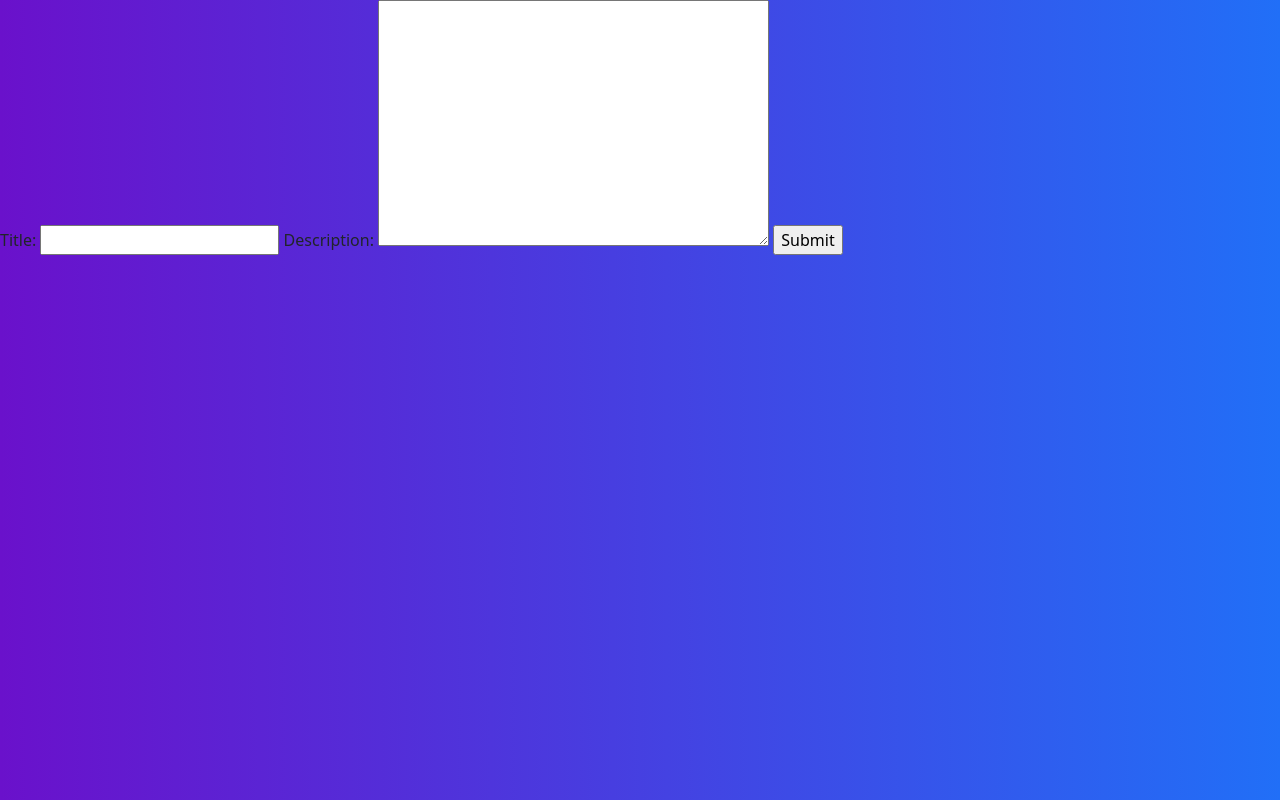
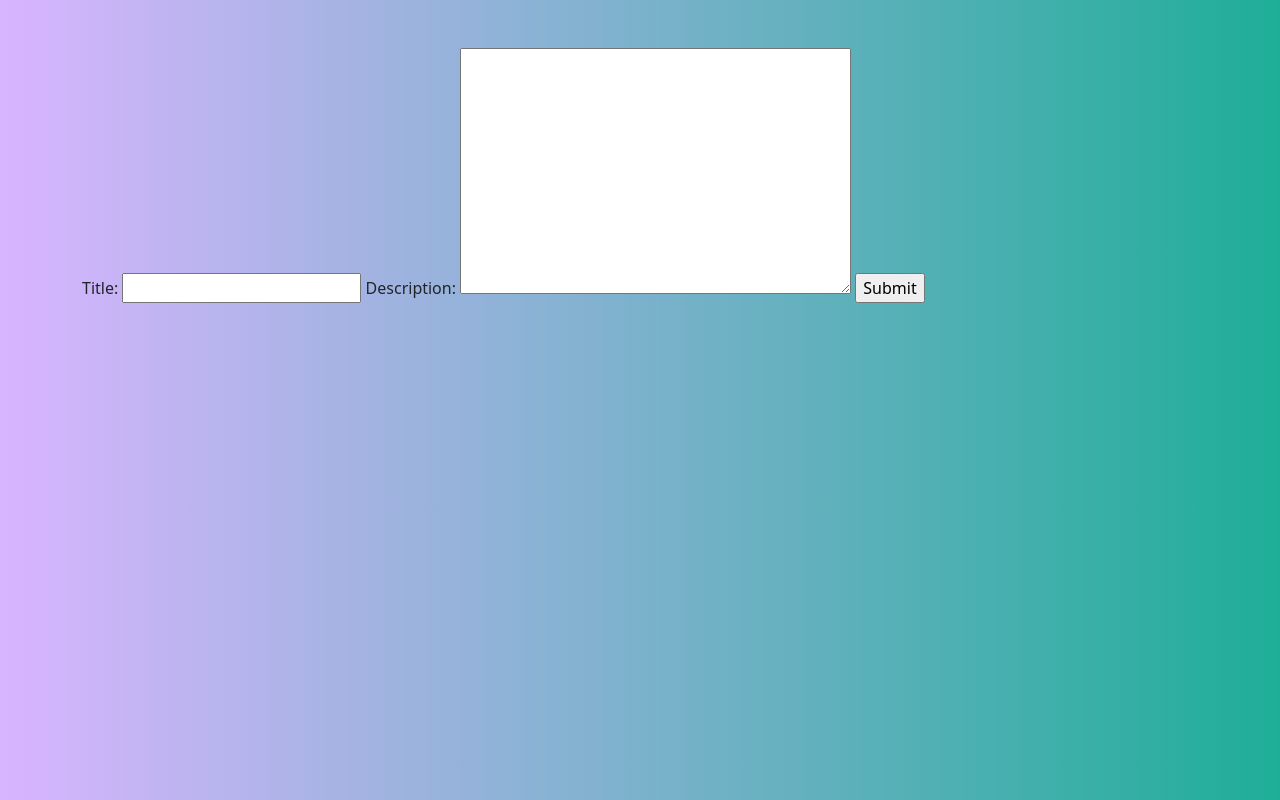
Before and after one commit to mathildadellanova/Tugas2_PBP, a Django app: page /todolist/create-task in a window 1280 px wide. Run offline with Django 4.2, Linux system fonts and the light colour scheme; the visitor is signed in with stand-in values (Sample User, id 1).

Commit message:
Mengedit tampilan create_task

```diff
--- a/todolist/templates/create-task.html
+++ b/todolist/templates/create-task.html
@@ -7,24 +7,28 @@
 {% block content %}
 
 <style>
-    .gradient-custom {
-
-        background: #6a11cb;
-        background: -webkit-linear-gradient(to right, rgba(106, 17, 203, 1), rgba(37, 117, 252, 1));
-        background: linear-gradient(to right, rgba(106, 17, 203, 1), rgb(33, 111, 247))
+    .gradient {
+        background: linear-gradient(to right, #d8b5ff, #1eae98)
     }
 
     .card {
         border-radius: 1rem;
     }
+
+    .fullscreen {
+        height: 100vh;
+    }
+
 </style>
 
-<section class="vh-100 gradient-custom">
-    <form method="POST">
-        {% csrf_token %}
-        {{ form }}
-        <input type="submit" value="Submit">
-    </form>
+<section class="fullscreen gradient">
+    <div class="container py-5 h-100">
+        <form method="POST">
+            {% csrf_token %}
+            {{ form }}
+            <input type="submit" value="Submit">
+        </form>
+    </div>
 </section>
 
 {% endblock content %}
```
